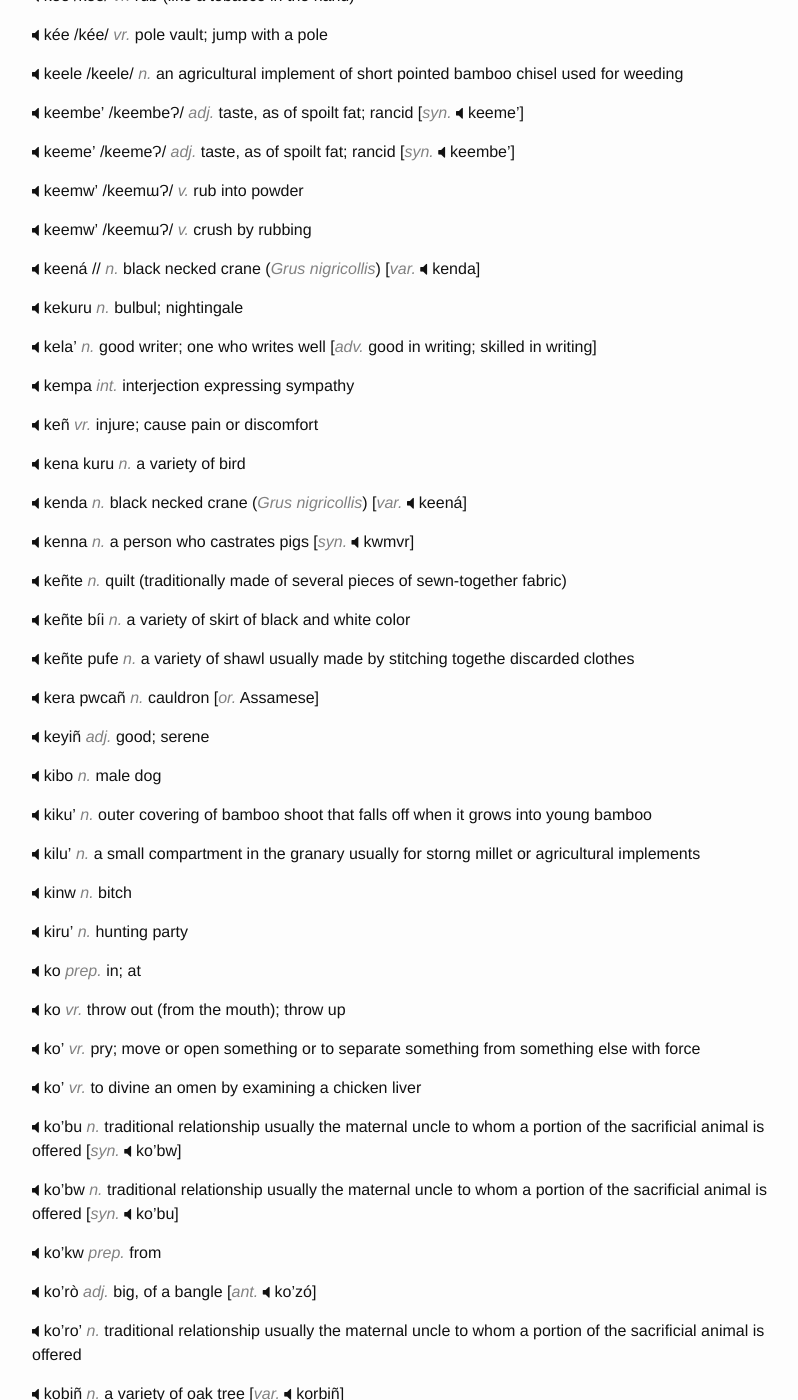
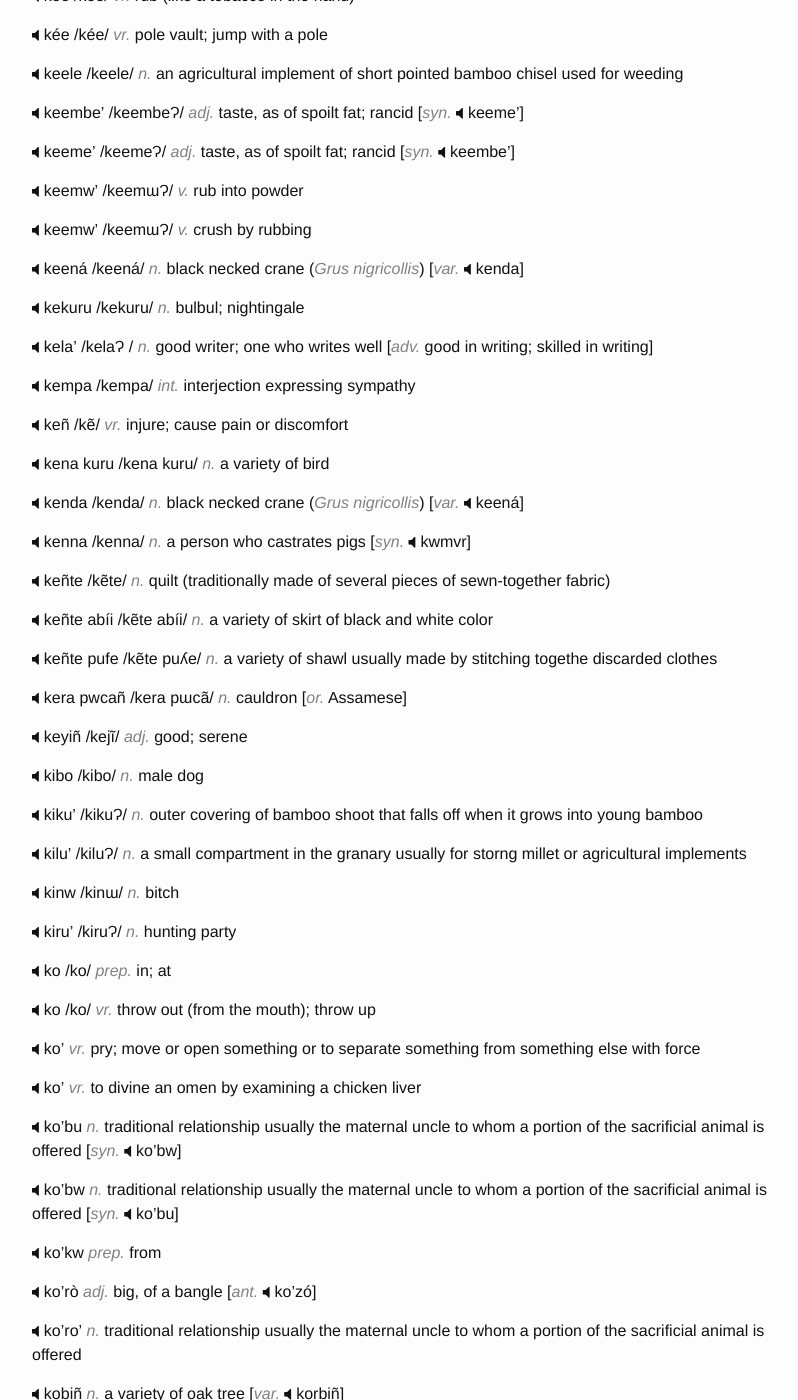
Before and after one commit to hacksparrow/language.apatani.org, a Jekyll site: the page built from dictionary/k.md, in a window 1280 px wide and 1400 px high, scrolled down 4417 px. Shown: the whole window, without its empty margins (238-1036 px from the left). Built offline with Jekyll 4.4.1, drawn with Linux system fonts in a browser that asks for light colours; nearby versions of some CDN libraries; comment, search, counter and statistics services are not loaded.

Commit message:
Update k.md

```diff
--- a/dictionary/k.md
+++ b/dictionary/k.md
@@ -230,45 +230,45 @@ __keemw'__	/keemɯɁ/ _v._	rub into powder
 
 __keemw'__	/keemɯɁ/ _v._	crush by rubbing
 
-__keená__	// _n._	black necked crane (_Grus nigricollis_)	[_var._	kenda]
+__keená__	/keená/ _n._	black necked crane (_Grus nigricollis_)	[_var._	kenda]
 
-__kekuru__	_n._	bulbul; nightingale
+__kekuru__	/kekuru/ _n._	bulbul; nightingale
 
-__kela'__	_n._	good writer; one who writes well	[_adv._	good in writing; skilled in writing]
+__kela'__	/kelaɁ / _n._	good writer; one who writes well	[_adv._	good in writing; skilled in writing]
 
-__kempa__	_int._	interjection expressing sympathy
+__kempa__	/kempa/ _int._	interjection expressing sympathy
 
-__keñ__	_vr._	injure; cause pain or discomfort
+__keñ__	/kẽ/ _vr._	injure; cause pain or discomfort
 
-__kena kuru__	_n._	a variety of bird
+__kena kuru__	/kena kuru/ _n._	a variety of bird
 
-__kenda__	_n._	black necked crane (_Grus nigricollis_)	[_var._	keená]
+__kenda__	/kenda/ _n._	black necked crane (_Grus nigricollis_)	[_var._	keená]
 
-__kenna__	_n._	a person who castrates pigs	[_syn._	kwmvr]
+__kenna__	/kenna/ _n._	a person who castrates pigs	[_syn._	kwmvr]
 
-__keñte__	_n._	quilt (traditionally made of several pieces of sewn-together fabric)
+__keñte__	/kẽte/ _n._	quilt (traditionally made of several pieces of sewn-together fabric)
 
-__keñte bíi__	_n._	a variety of skirt of black and white color
+__keñte abíi__	/kẽte abíi/ _n._	a variety of skirt of black and white color
 
-__keñte pufe__	_n._	a variety of shawl usually made by stitching togethe discarded clothes
+__keñte pufe__	/kẽte puʎe/ _n._	a variety of shawl usually made by stitching togethe discarded clothes
 
-__kera pwcañ__	_n._	cauldron	[_or._	Assamese]
+__kera pwcañ__	/kera pɯcã/ _n._	cauldron	[_or._	Assamese]
 
-__keyiñ__	_adj._	good; serene
+__keyiñ__	/kejĩ/ _adj._	good; serene
 
-__kibo__	_n._	male dog
+__kibo__	/kibo/ _n._	male dog
 
-__kiku'__	_n._	outer covering of bamboo shoot that falls off when it grows into young bamboo
+__kiku'__	/kikuɁ/ _n._	outer covering of bamboo shoot that falls off when it grows into young bamboo
 
-__kilu'__	_n._	a small compartment in the granary usually for storng millet or agricultural implements
+__kilu'__	/kiluɁ/ _n._	a small compartment in the granary usually for storng millet or agricultural implements
 
-__kinw__	_n._	bitch
+__kinw__	/kinɯ/ _n._	bitch
 
-__kiru'__	_n._	hunting party
+__kiru'__	/kiruɁ/ _n._	hunting party
 
-__ko__	_prep._	in; at
+__ko__	/ko/ _prep._	in; at
 
-__ko__	_vr._	throw out (from the mouth); throw up
+__ko__	/ko/ _vr._	throw out (from the mouth); throw up
 
 __ko'__	_vr._	pry; move or open something or to separate something from something else with force
 
```
